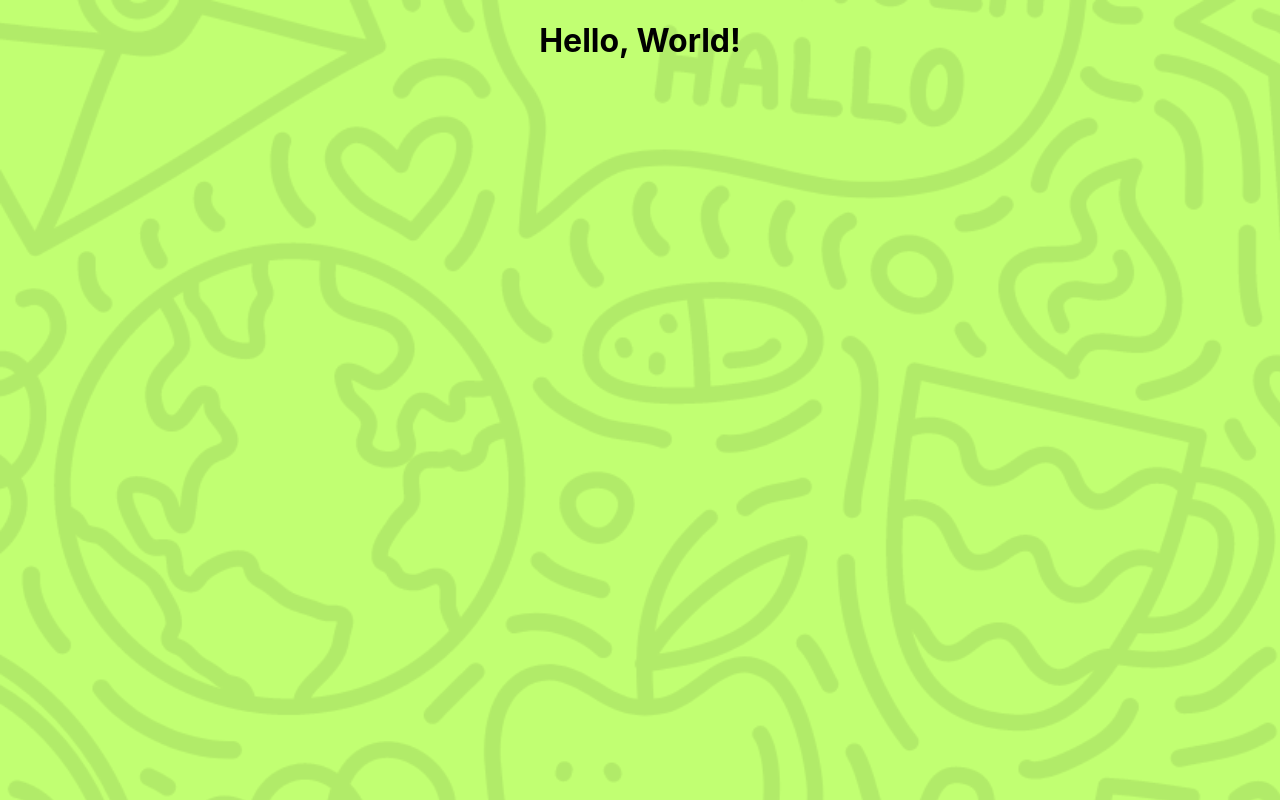
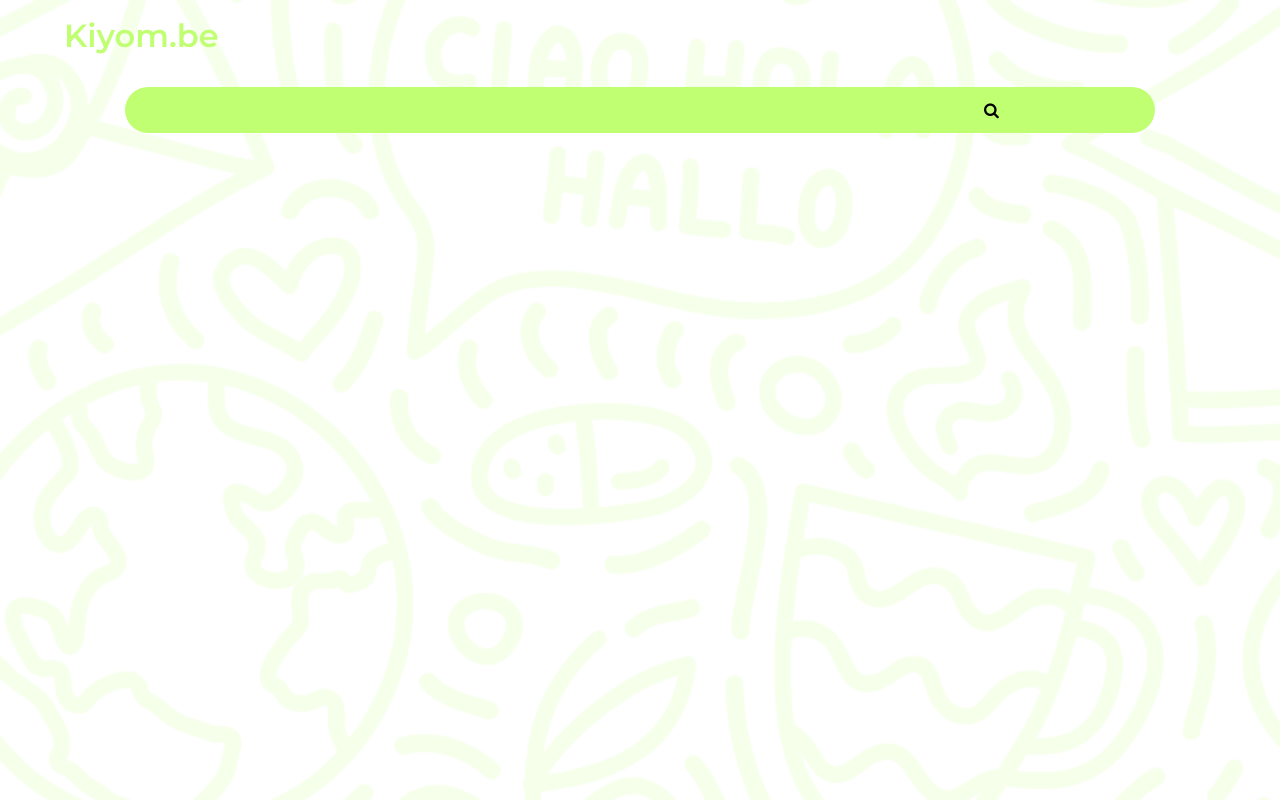
Before and after one commit to Erzatskaiser/kiyombe-dictionary, a React (Create React App) app in the folder frontend/kiyombe-dict/: page /search in a window 1280 px wide. Built offline with nearby package versions, Linux system fonts and the light colour scheme.

Commit message:
Added search bar

```diff
--- a/frontend/kiyombe-dict/public/index.html
+++ b/frontend/kiyombe-dict/public/index.html
@@ -7,6 +7,7 @@
     <link rel="preconnect" href="https://fonts.gstatic.com" crossorigin>
     <link href='//fonts.googleapis.com/css?family=Montserrat:thin,extra-light,light,100,200,300,400,500,600,700,800'
 rel='stylesheet'>
+    <link rel="stylesheet" href="https://cdnjs.cloudflare.com/ajax/libs/font-awesome/4.7.0/css/font-awesome.min.css"w>
     <meta name="viewport" content="width=device-width, initial-scale=1" />
     <meta name="theme-color" content="#C1FF72" />
     <meta
--- /dev/null
+++ b/frontend/kiyombe-dict/src/pages/search/search.css
@@ -0,0 +1,50 @@
+.canvas_search {
+  display: flex;
+  flex-direction: column;
+  margin: auto;
+  align-items: center;
+  background: #C1FF72;
+  background-image: url('../../../public/background2.png');
+  background-size: 130%;
+  min-height: 100vh;
+  min-width: 100vw;
+  max-height: 100vh;
+  overflow: hidden;
+}
+
+.site_title_search {
+  font-family: "Montserrat", sans-serif;
+  font-weight: 600;
+  font-size: 200%;
+  text-align: start;
+  color: #C1FF72;
+}
+
+.search_box {
+  display: flex;
+  flex-direction: row;
+  align-items: center;
+  background: #C1FF72;
+  border-style: dotted;
+  border-color: red;
+
+  border-radius: 25px;
+  width: 80vw;
+  height: 5vh;
+  border-color: transparent;
+  margin-top: 2em;
+}
+
+.searched_word {
+  width: 65vw;
+  height: 1vh;
+  background: #C1FF72;
+  border-color: transparent;
+  border-radius: 25px;
+  font-family: "Montserrat", sans-serif;
+  font-weight: 700;
+  outline: none;
+  font-size: 140%;
+  padding: 10px;
+  caret-color: transparent;
+}
--- a/frontend/kiyombe-dict/src/pages/search/search.js
+++ b/frontend/kiyombe-dict/src/pages/search/search.js
@@ -1,11 +1,21 @@
 //Necessary impots
-//import './home.css';
+import './search.css';
 
 //Output function
 function Search() {
   return (
-    <body className="canvas">
- 	<h1> Hello, World! </h1>
+    <body className="canvas_search">
+      <div className="navbar">
+        <div className="site_title_search">
+ 	        Kiyom.be
+        </div>
+      </div>
+      <div className="search_body">
+        <div className="search_box">
+          <input type="text" className="searched_word"/>
+          <i className="fa fa-search" aria-hidden="true"></i>
+        </div>
+    </div>
     </body>
   );
 }
```
Also changed, not shown: frontend/kiyombe-dict/public/background2.png (added).
